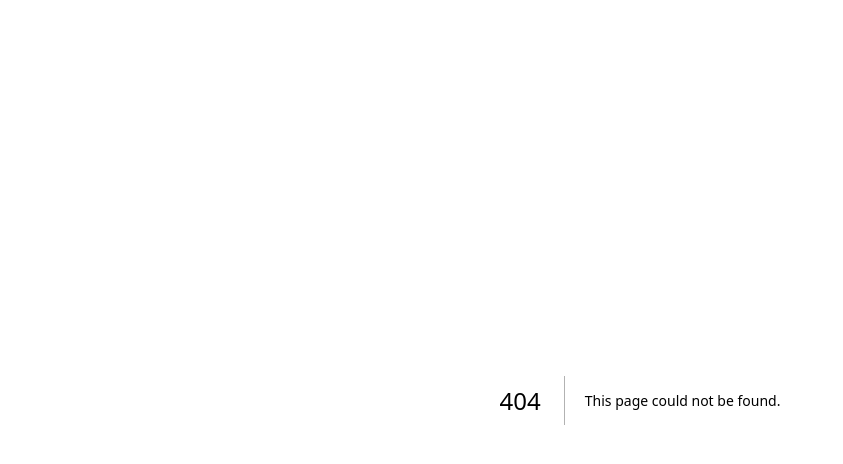
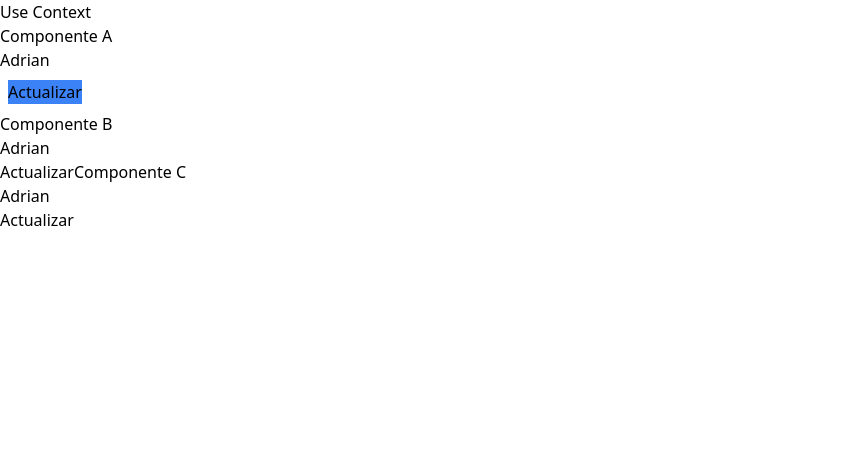
Before and after one commit to 2022B-web-avanzada-soft/eguez-sarzosa-vicente-adrian-web, a Next.js app in the folder react-nextjs/: page /e_use_context in a window 1280 px wide. Before the commit this address had no page. Shown: the top 464 px of the page, without its empty margins (0-843 px from the left). Built offline with nearby package versions, Linux system fonts and the light colour scheme.

Commit message:
hasta useContext

```diff
--- /dev/null
+++ b/react-nextjs/components/e_use_context/ContenedorContext.ts
@@ -0,0 +1,6 @@
+import {createContext, Dispatch, SetStateAction} from "react";
+export const ContenedorContext = createContext({} as ContenedorContextObject)
+export interface ContenedorContextObject{
+    nombreUsuario: string;
+    setNombreUsuario: Dispatch<SetStateAction<string>>
+}
--- /dev/null
+++ b/react-nextjs/components/e_use_context/EComponenteA.tsx
@@ -0,0 +1,29 @@
+import {useContext, useEffect} from "react";
+import {ContenedorContext} from "./ContenedorContext";
+import EComponenteB from "./EComponenteB";
+
+export default function (){
+    const contenedorContexto = useContext(ContenedorContext);
+    useEffect(
+        ()=>{
+            console.log('Cambio en algun lado el nombre',
+                contenedorContexto.nombreUsuario
+                );
+        },
+        [contenedorContexto.nombreUsuario]
+    )
+    return (
+        <>
+            Componente A
+            <p>{contenedorContexto.nombreUsuario}</p>
+            <button className={"bg-blue-500 m-2"} onClick={ e => {
+                e.preventDefault();
+                contenedorContexto.setNombreUsuario('CompA')
+            }}>
+                Actualizar
+            </button>
+            <br/>
+            <EComponenteB></EComponenteB>
+        </>
+    )
+}
--- /dev/null
+++ b/react-nextjs/components/e_use_context/EComponenteB.tsx
@@ -0,0 +1,21 @@
+import {useContext} from "react";
+import {ContenedorContext} from "./ContenedorContext";
+import EComponenteC from "./EComponenteC";
+
+export default function (){
+
+    const contenedorContexto = useContext(ContenedorContext);
+    return (
+        <>
+            Componente B
+            <p>{contenedorContexto.nombreUsuario}</p>
+            <button onClick={ e => {
+                e.preventDefault();
+                contenedorContexto.setNombreUsuario('CompB')
+            }}>
+                Actualizar
+            </button>
+            <EComponenteC></EComponenteC>
+        </>
+    )
+}
--- /dev/null
+++ b/react-nextjs/components/e_use_context/EComponenteC.tsx
@@ -0,0 +1,19 @@
+import {useContext} from "react";
+import {ContenedorContext} from "./ContenedorContext";
+
+export default function (){
+
+    const contenedorContexto = useContext(ContenedorContext);
+    return (
+        <>
+            Componente C
+            <p>{contenedorContexto.nombreUsuario}</p>
+            <button onClick={ e => {
+                e.preventDefault();
+                contenedorContexto.setNombreUsuario('CompC')
+            }}>
+                Actualizar
+            </button>
+        </>
+    )
+}
--- /dev/null
+++ b/react-nextjs/components/e_use_context/EContenedor.tsx
@@ -0,0 +1,22 @@
+import {ContenedorContext, ContenedorContextObject} from './ContenedorContext';
+import {useEffect, useState} from "react";
+import EComponenteA from "./EComponenteA";
+export default function (){
+    const [nombreUsuario, setNombreUsuario] = useState("Adrian")
+    const objetoContenedorContext: ContenedorContextObject = { nombreUsuario, setNombreUsuario };
+
+    useEffect(
+        ()=>{
+            console.log('Cambio en Contenedor',
+                objetoContenedorContext.nombreUsuario);
+        },
+        [objetoContenedorContext.nombreUsuario]
+    )
+    return (
+        <>
+            <ContenedorContext.Provider value={objetoContenedorContext}>
+                <EComponenteA></EComponenteA>
+            </ContenedorContext.Provider>
+        </>
+    )
+}
--- /dev/null
+++ b/react-nextjs/pages/e_use_context.tsx
@@ -0,0 +1,11 @@
+// pages/e_use_context.tsx
+import EContenedor from "../components/e_use_context/EContenedor";
+
+export default function (){
+    return (
+        <>
+            <h1>Use Context</h1>
+            <EContenedor></EContenedor>
+        </>
+    )
+}
```
